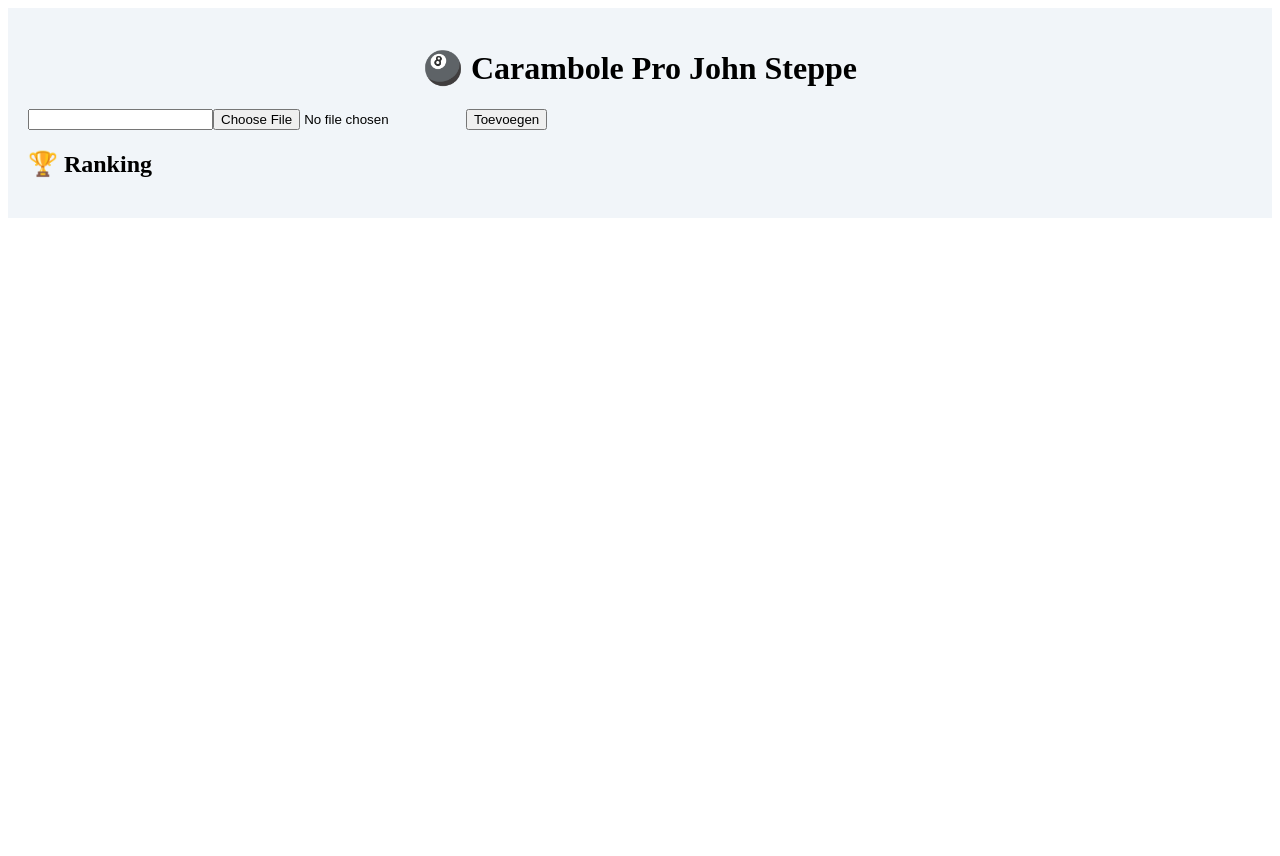
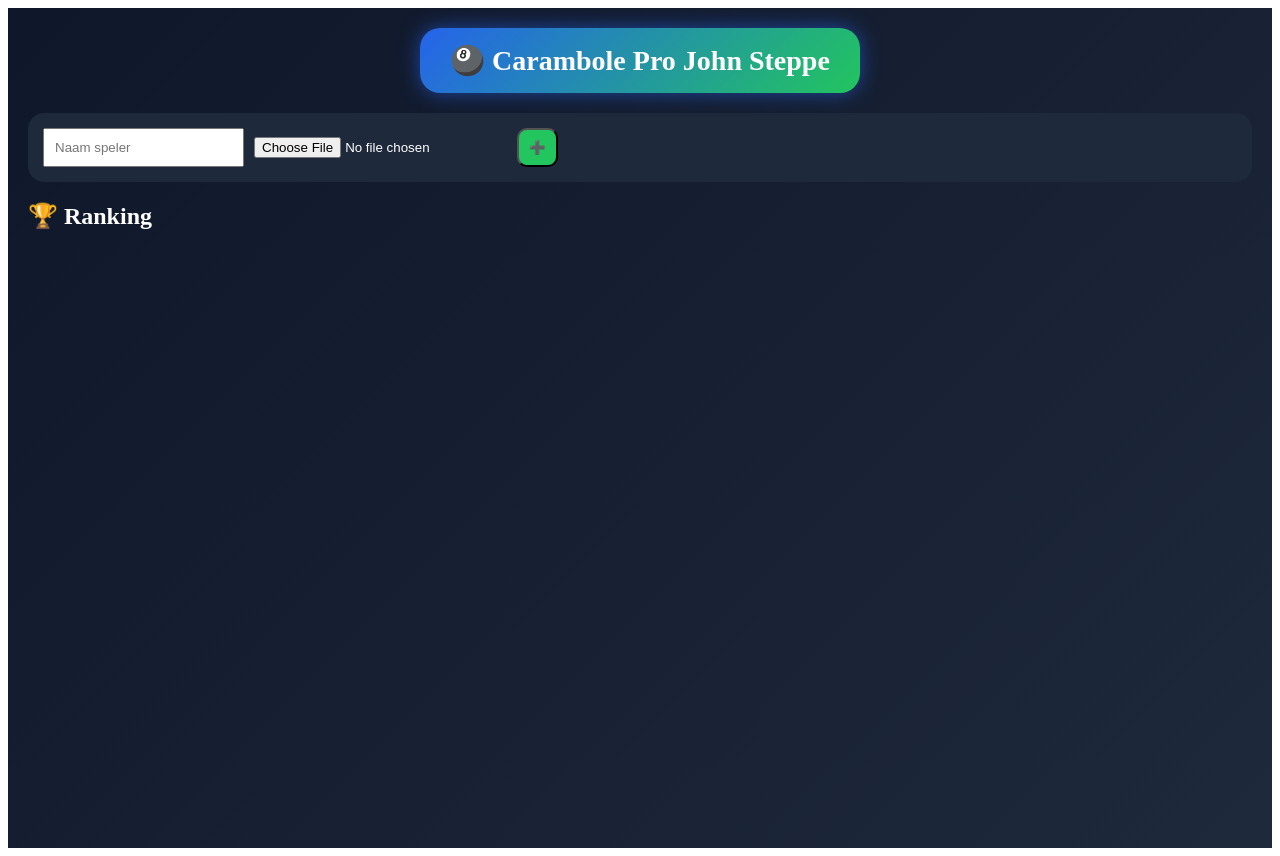
Before and after one commit to steppedavid-glitch/carambole-app, a React (Vite) app: page / in a window 1280 px wide. Before the commit the page ends 800 px from the top, so only its background shows below. Built offline with nearby package versions, Linux system fonts and the light colour scheme.

Commit message:
Update App.jsx

```diff
--- a/src/App.jsx
+++ b/src/App.jsx
@@ -15,7 +15,7 @@ export default function App() {
   const [games, setGames] = useState([]);
   const [undoStack, setUndoStack] = useState([]);
 
-  // FOTO NIEUW
+  // FOTO
   const handlePhoto = (e) => {
     const file = e.target.files[0];
     if (!file) return;
@@ -25,7 +25,6 @@ export default function App() {
     reader.readAsDataURL(file);
   };
 
-  // FOTO UPDATE
   const updatePhoto = (id, e) => {
     const file = e.target.files[0];
     if (!file) return;
@@ -43,7 +42,6 @@ export default function App() {
     e.target.value = "";
   };
 
-  // SPELER TOEVOEGEN
   const addPlayer = () => {
     if (!name.trim()) return;
 
@@ -61,7 +59,6 @@ export default function App() {
     setPhotoKey(prev => prev + 1);
   };
 
-  // START GAME
   const startGame = () => {
     const init = {};
     selected.forEach(p => (init[p.id] = 0));
@@ -72,7 +69,6 @@ export default function App() {
     setUndoStack([]);
   };
 
-  // SCORE
   const submitScore = () => {
     const val = Number(input || 0);
 
@@ -118,7 +114,7 @@ export default function App() {
     setUndoStack([...undoStack]);
   };
 
-  // 📊 STATS
+  // STATS
   const getStats = (player) => {
     const played = games.filter(g =>
       g.players.find(p => p.id === player.id)
@@ -137,42 +133,95 @@ export default function App() {
     };
   };
 
-  // 🏆 RANKING
   const ranking = [...players].sort((a, b) => {
     return getStats(b).wins - getStats(a).wins;
   });
 
-  const btn = {
-    height: 80,
-    fontSize: 32,
-    borderRadius: 12
-  };
+  return (
+    <div style={{
+      minHeight: "100vh",
+      padding: 20,
+      background: "linear-gradient(135deg,#0f172a,#1e293b)",
+      color: "white"
+    }}>
 
-  return (
-    <div style={{ padding: 20, background: "#f1f5f9" }}>
-
-      <h1 style={{ textAlign: "center" }}>
-        🎱 Carambole Pro John Steppe
-      </h1>
+      {/* HEADER */}
+      <div style={{ textAlign: "center", marginBottom: 20 }}>
+        <div style={{
+          padding: "16px 30px",
+          borderRadius: 20,
+          background: "linear-gradient(135deg,#2563eb,#22c55e)",
+          fontSize: 28,
+          fontWeight: "800",
+          display: "inline-block",
+          boxShadow: "0 0 20px rgba(37,99,235,0.6)"
+        }}>
+          🎱 Carambole Pro John Steppe
+        </div>
+      </div>
 
       {!game && (
         <div>
 
-          {/* TOEVOEGEN */}
-          <input value={name} onChange={e => setName(e.target.value)} />
-          <input key={photoKey} type="file" onChange={handlePhoto} />
-          <button onClick={addPlayer}>Toevoegen</button>
+          {/* ADD PLAYER */}
+          <div style={{
+            background: "#1e293b",
+            padding: 15,
+            borderRadius: 16,
+            marginBottom: 20
+          }}>
+            <input
+              value={name}
+              onChange={e => setName(e.target.value)}
+              placeholder="Naam speler"
+              style={{ padding: 10, marginRight: 10 }}
+            />
 
-          {/* SPELERS */}
+            <input key={photoKey} type="file" onChange={handlePhoto} />
+
+            <button onClick={addPlayer} style={{
+              marginLeft: 10,
+              padding: 10,
+              background: "#22c55e",
+              borderRadius: 10,
+              color: "white"
+            }}>
+              ➕
+            </button>
+          </div>
+
+          {/* PLAYERS */}
           {players.map(p => (
-            <div key={p.id} style={{ display: "flex", gap: 10, marginTop: 10, alignItems: "center" }}>
+            <div key={p.id} style={{
+              display: "flex",
+              alignItems: "center",
+              gap: 12,
+              padding: 12,
+              marginBottom: 10,
+              background: "#1e293b",
+              borderRadius: 14
+            }}>
 
               <label>
                 {p.photo ? (
-                  <img src={p.photo} style={{ width: 50, height: 50, borderRadius: "50%" }} />
+                  <img src={p.photo} style={{
+                    width: 60,
+                    height: 60,
+                    borderRadius: "50%",
+                    border: "2px solid #22c55e"
+                  }} />
                 ) : (
-                  <div style={{ width: 50, height: 50, background: "#ddd", borderRadius: "50%" }}>+</div>
+                  <div style={{
+                    width: 60,
+                    height: 60,
+                    borderRadius: "50%",
+                    background: "#334155",
+                    display: "flex",
+                    alignItems: "center",
+                    justifyContent: "center"
+                  }}>+</div>
                 )}
+
                 <input type="file" hidden onChange={(e) => updatePhoto(p.id, e)} />
               </label>
 
@@ -184,6 +233,15 @@ export default function App() {
                       : [...prev, p]
                   )
                 }
+                style={{
+                  flex: 1,
+                  padding: 10,
+                  borderRadius: 10,
+                  background: selected.find(x => x.id === p.id)
+                    ? "#22c55e"
+                    : "#334155",
+                  color: "white"
+                }}
               >
                 {p.name}
               </button>
@@ -191,7 +249,8 @@ export default function App() {
               {selected.find(x => x.id === p.id) && (
                 <input
                   type="number"
-                  placeholder="target"
+                  placeholder="🎯"
+                  style={{ width: 60 }}
                   onChange={e =>
                     setTargets({ ...targets, [p.id]: Number(e.target.value) })
                   }
@@ -201,31 +260,33 @@ export default function App() {
           ))}
 
           {selected.length >= 2 && (
-            <button onClick={startGame}>Start match</button>
+            <button onClick={startGame} style={{
+              width: "100%",
+              padding: 16,
+              background: "#2563eb",
+              borderRadius: 14,
+              fontSize: 18
+            }}>
+              ▶️ Start match
+            </button>
           )}
 
-          {/* 🏆 RANKING */}
+          {/* RANKING */}
           <h2 style={{ marginTop: 20 }}>🏆 Ranking</h2>
 
           {ranking.map((p, i) => {
             const s = getStats(p);
-
             return (
               <div key={p.id} style={{
                 display: "flex",
                 justifyContent: "space-between",
-                padding: 10,
-                marginBottom: 6,
-                background: "#fff",
-                borderRadius: 10
+                padding: 12,
+                marginBottom: 8,
+                background: "#1e293b",
+                borderRadius: 12
               }}>
-                <div>
-                  {i + 1}. {p.name}
-                </div>
-
-                <div>
-                  🏆 {s.wins} | 🎯 {s.played} | {s.winRate}%
-                </div>
+                <div>{i + 1}. {p.name}</div>
+                <div>{s.wins}W / {s.played} | {s.winRate}%</div>
               </div>
             );
           })}
@@ -235,40 +296,41 @@ export default function App() {
       {game && (
         <div>
 
-          {/* SPELERS */}
+          {/* SCORE */}
           <div style={{ display: "flex", gap: 10 }}>
             {selected.map(p => (
               <div key={p.id} style={{
                 flex: 1,
-                padding: 10,
-                borderRadius: 12,
-                background: active === p.id ? "#22c55e" : "#e2e8f0"
+                padding: 16,
+                borderRadius: 16,
+                background: active === p.id ? "#22c55e" : "#1e293b",
+                boxShadow: active === p.id ? "0 0 20px #22c55e" : "none"
               }}>
                 {p.name}
-                <div style={{ fontSize: 40 }}>{scores[p.id]}</div>
+                <div style={{ fontSize: 48 }}>{scores[p.id]}</div>
                 <div>/ {targets[p.id]}</div>
               </div>
             ))}
           </div>
 
-          <div style={{ textAlign: "center", fontSize: 40 }}>
+          <div style={{ textAlign: "center", fontSize: 48, margin: 20 }}>
             {input || 0}
           </div>
 
           {/* KEYPAD */}
           <div style={{ display: "grid", gridTemplateColumns: "repeat(3,1fr)", gap: 10 }}>
             {[1,2,3,4,5,6,7,8,9].map(n => (
-              <button key={n} style={btn} onClick={() => setInput(v => v + n)}>{n}</button>
+              <button key={n} style={{ height: 80, fontSize: 32 }} onClick={() => setInput(v => v + n)}>{n}</button>
             ))}
-            <button style={{ ...btn, background: "#facc15" }} onClick={()=>setInput("")}>C</button>
-            <button style={btn} onClick={()=>setInput(v=>v+"0")}>0</button>
-            <button style={{ ...btn, background: "#22c55e", color: "white" }} onClick={submitScore}>OK</button>
+            <button style={{ height:80, background:"#facc15" }} onClick={()=>setInput("")}>C</button>
+            <button style={{ height:80 }} onClick={()=>setInput(v=>v+"0")}>0</button>
+            <button style={{ height:80, background:"#22c55e", color:"white" }} onClick={submitScore}>OK</button>
           </div>
 
-          <div style={{ display: "grid", gridTemplateColumns: "repeat(3,1fr)", gap: 10 }}>
-            <button style={{ ...btn, background: "#ef4444", color: "white" }} onClick={undo}>Undo</button>
-            <button style={{ ...btn, background: "#3b82f6", color: "white" }} onClick={()=>setActive(selected.find(p=>p.id!==active)?.id)}>Beurt</button>
-            <button style={{ ...btn, background: "#6b7280", color: "white" }} onClick={()=>setGame(false)}>New</button>
+          <div style={{ display: "grid", gridTemplateColumns: "repeat(3,1fr)", gap: 10, marginTop: 10 }}>
+            <button style={{ height:80, background:"#ef4444", color:"white" }} onClick={undo}>Undo</button>
+            <button style={{ height:80, background:"#3b82f6", color:"white" }} onClick={()=>setActive(selected.find(p=>p.id!==active)?.id)}>Beurt</button>
+            <button style={{ height:80, background:"#6b7280", color:"white" }} onClick={()=>setGame(false)}>New</button>
           </div>
 
         </div>
```
